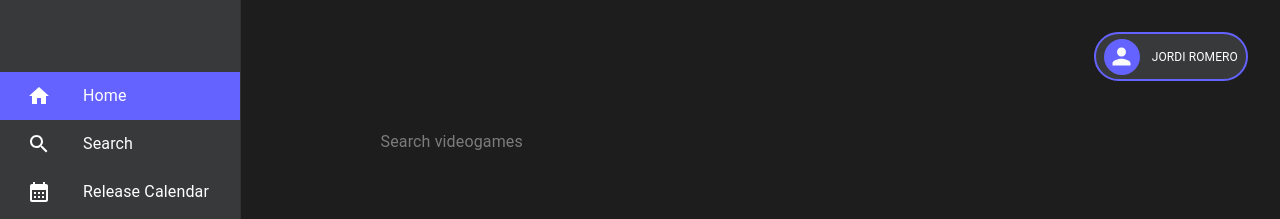
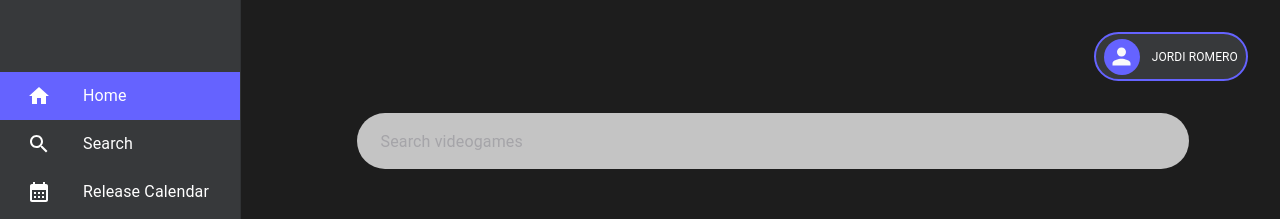
Before and after one commit to Geekify-TFG/Geekify, a React (Create React App) app: page /search in a window 1280 px wide. Shown: the top 219 px of the page. Built offline with nearby package versions, Linux system fonts and the light colour scheme; no server answers.

Commit message:
New color

```diff
--- a/src/resources/AppColors.js
+++ b/src/resources/AppColors.js
@@ -4,9 +4,11 @@ export const AppColors = {
     'BACKGROUND': '#1D1D1D',
     'BACKGROUND_DRAWER': '#37393B',
     'BACKGROUND_CARD': '#4B4AC0',
+    'BACKGROUND_SEARCH': '#C4C4C4',
     'BLACK': '#000000',
     'WHITE': '#FFFFFF',
     'RED': '#F0142F',
     'YELLOW_SUBTEXT': '#FFE663',
     'SUBTEXT': '#BBBBBB',
+    'GRAY': '#7B7983'
 }
```
